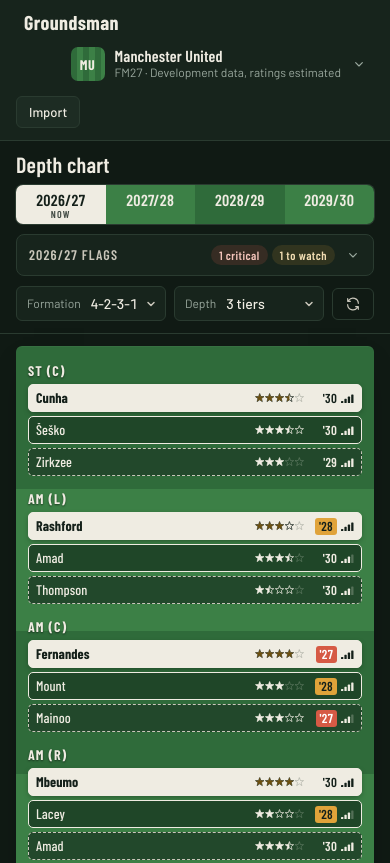
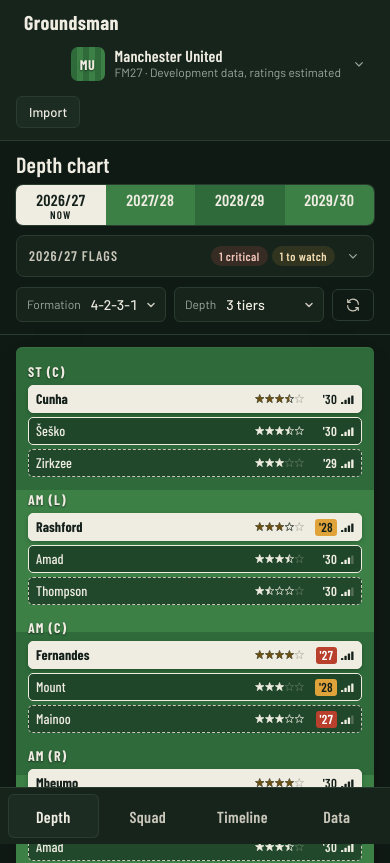
Before and after one commit to adnan-jasarevic/groundsman, an Angular app: page /depth-chart in a window 390 px wide. Shown: the top 863 px of the page. Built offline with nearby package versions, Linux system fonts and the light colour scheme.

Commit message:
Add a phone tab bar and fix low-contrast and undersized text

```diff
--- a/src/app/app.config.ts
+++ b/src/app/app.config.ts
@@ -1,10 +1,11 @@
 import { ApplicationConfig, provideBrowserGlobalErrorListeners } from '@angular/core';
-import { provideRouter } from '@angular/router';
+import { provideRouter, withInMemoryScrolling } from '@angular/router';
 import { routes } from './app.routes';
 
 export const appConfig: ApplicationConfig = {
   providers: [
     provideBrowserGlobalErrorListeners(),
-    provideRouter(routes)
+    // New screens open at the top; back/forward restores where you were.
+    provideRouter(routes, withInMemoryScrolling({ scrollPositionRestoration: 'enabled' }))
   ]
 };
--- a/src/app/app.html
+++ b/src/app/app.html
@@ -35,5 +35,13 @@
     }
   </nav>
   <router-outlet />
+  @if (store.hasSave()) {
+    <nav class="tabbar" aria-label="Sections">
+      <a routerLink="/depth-chart" routerLinkActive="on" ariaCurrentWhenActive="page">Depth</a>
+      <a routerLink="/squad" routerLinkActive="on" ariaCurrentWhenActive="page">Squad</a>
+      <a routerLink="/season-timeline" routerLinkActive="on" ariaCurrentWhenActive="page">Timeline</a>
+      <a routerLink="/saves" routerLinkActive="on" ariaCurrentWhenActive="page">Data</a>
+    </nav>
+  }
 </div>
 <app-player-editor />
--- a/src/styles.css
+++ b/src/styles.css
@@ -15,6 +15,8 @@
   --earth-deep: #8a6a42;
   --amber: #e0a33a;
   --red: #d65a45;
+  /* Deeper red for filled tags that carry white text (5.5:1). */
+  --red-fill: #b8402d;
   --focus: #f3d27a;
 
   /* Chip fills under chalk: dark turf so pitch lines never show through. */
@@ -296,6 +298,7 @@ input {
   border-radius: 7px;
   background: repeating-linear-gradient(90deg, var(--turf-a) 0 6px, var(--turf-b) 6px 12px);
   font: 700 14px var(--cond);
+  text-shadow: 0 1px 2px rgba(0, 0, 0, 0.6);
   letter-spacing: 0.04em;
 }
 
@@ -642,10 +645,9 @@ input {
 }
 
 .scrubber .now {
-  font: 600 10px/1 var(--cond);
-  letter-spacing: 0.12em;
+  font: 600 11px/1 var(--cond);
+  letter-spacing: 0.1em;
   text-transform: uppercase;
-  opacity: 0.8;
 }
 
 .scrubber label.on {
@@ -930,7 +932,8 @@ input {
   overflow: hidden;
   text-overflow: ellipsis;
   white-space: nowrap;
-  font: 500 14.5px/1 var(--cond);
+  /* Room for descenders (q, y, g) under the clip. */
+  font: 500 14.5px/1.2 var(--cond);
   letter-spacing: 0.005em;
 }
 
@@ -982,7 +985,7 @@ input {
 .contract[data-state='critical'] {
   padding: 2px 4px;
   border-radius: 3px;
-  background: var(--red);
+  background: var(--red-fill);
   color: #fff;
 }
 
@@ -2396,6 +2399,57 @@ dialog.confirm::backdrop {
   }
 }
 
+/* Phone sections: a bottom tab bar in the thumb zone, since the rail's nav is hidden there. */
+.tabbar {
+  display: none;
+}
+
+@media (max-width: 760px) {
+  .shell:has(.tabbar) {
+    --tabbar-h: 60px;
+    padding-bottom: calc(var(--tabbar-h) + env(safe-area-inset-bottom));
+  }
+
+  .tabbar {
+    position: fixed;
+    z-index: 8;
+    left: 0;
+    right: 0;
+    bottom: 0;
+    display: grid;
+    grid-template-columns: repeat(4, 1fr);
+    gap: 4px;
+    padding: 6px 8px calc(6px + env(safe-area-inset-bottom));
+    background: var(--rail);
+    border-top: 1px solid var(--line);
+  }
+
+  .tabbar a {
+    display: grid;
+    place-items: center;
+    min-height: 44px;
+    border-radius: 6px;
+    color: var(--chalk-2);
+    text-decoration: none;
+    font: 600 16px var(--cond);
+    letter-spacing: 0.02em;
+  }
+
+  .tabbar a:hover {
+    color: var(--chalk);
+  }
+
+  .tabbar a.on {
+    background: var(--raise);
+    color: var(--chalk);
+    box-shadow: inset 0 0 0 1px var(--line);
+  }
+
+  .shell:has(.tabbar) .import-foot {
+    bottom: calc(var(--tabbar-h) + env(safe-area-inset-bottom));
+  }
+}
+
 @media (max-width: 760px) {
   .shell {
     grid-template-columns: minmax(0, 1fr);
@@ -2523,6 +2577,7 @@ dialog.confirm::backdrop {
 
   .slot-head .twin {
     display: inline;
+    color: var(--chalk);
   }
 
   .side {
@@ -3117,8 +3172,8 @@ dialog.editor::backdrop {
 }
 
 .sq .yr[data-state='critical'] {
-  background: var(--red);
-  color: var(--chalk);
+  background: var(--red-fill);
+  color: #fff;
 }
 
 .sq .yr[data-state='warning'] {
@@ -3580,7 +3635,7 @@ dialog.editor::backdrop {
 }
 
 .tl-sl .now {
-  font: 600 10px/1 var(--cond);
+  font: 600 11px/1 var(--cond);
   letter-spacing: 0.12em;
   text-transform: uppercase;
   color: var(--chalk-3);
@@ -3651,7 +3706,7 @@ dialog.editor::backdrop {
 
 .tl-ph-head i {
   display: block;
-  font: 600 9px var(--cond);
+  font: 600 11px var(--cond);
   font-style: normal;
   letter-spacing: 0.1em;
   text-transform: uppercase;
```
Also changed, not shown: 1 other file (tests, documents, lock files or other folders).
